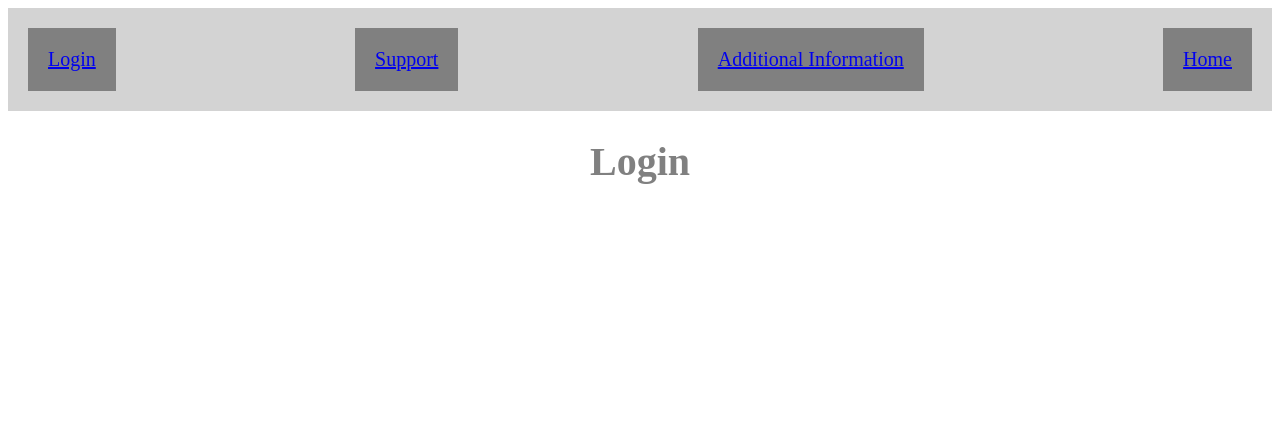
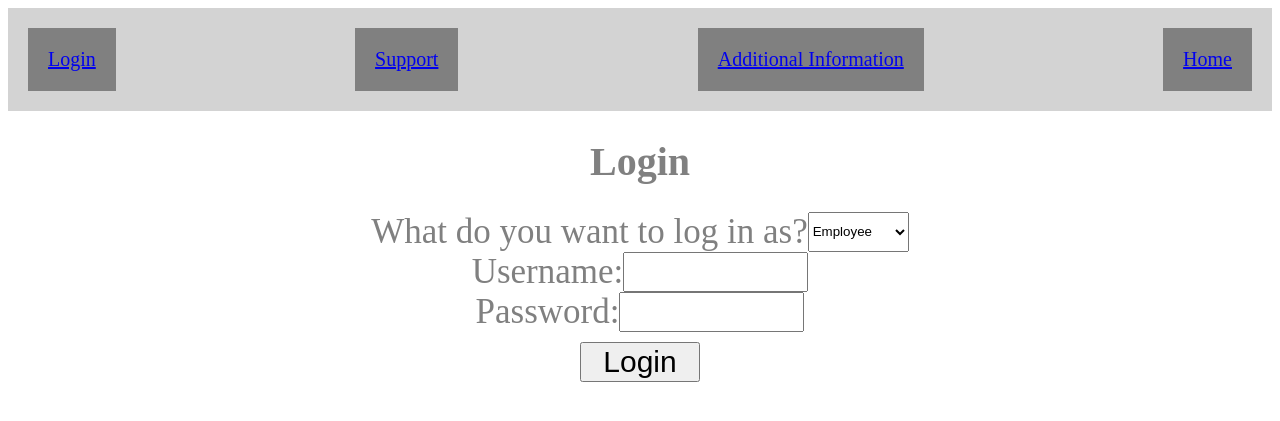
Before and after one commit to HunterSteiner/EquipManagement, a PHP site: page /HTML/login.html in a window 1280 px wide. Shown: the top 421 px of the page. Run offline with PHP 8.4, Linux system fonts and the light colour scheme.

Commit message:
small changes

```diff
--- a/CSS/Styles.css
+++ b/CSS/Styles.css
@@ -14,10 +14,34 @@ a{
 }
 .mainContent{
     display:flex;
-    justify-content: center;
+    flex-direction: column;
 
 }
 h1{
     font-size: 40px;
     color:gray;
+    display: flex;
+    justify-content: center;
 }
+form{
+    justify-content: center;
+    display: flex;
+    flex-direction: column;
+    font-size: 35px;
+
+    color:gray
+
+}
+form >div{
+    display:flex;
+    justify-content: center;
+}
+.formButtons{
+    display: flex;
+    margin-top:10px;
+
+}
+.formButtons > input{
+    font-size: 30px;
+    width: 120px;
+}
--- a/HTML/login.html
+++ b/HTML/login.html
@@ -15,6 +15,28 @@
     </div>
     <div class="mainContent">
         <h1>Login</h1>
+        <form action="link">
+            <div>
+            <label for="userType">What do you want to log in as?</label>
+            <select name="userType" id=" userType">
+                <option value="Employee">Employee</option>
+                <option value="Administrator">Administrator</option>
+            </select>
+           </div>
+            <div>
+            <label for="userName">Username:</label>
+            <input type="text" name="userName" id="userName">
+            </div>
+
+            <div>
+            <label for="password">Password:</label>
+            <input type="text" name="password" id="password">
+            </div>
+            <div class="formButtons">
+                <input type="submit" value="Login">
+            </div>
+
+        </form>
     </div>
 
 </body>
```
